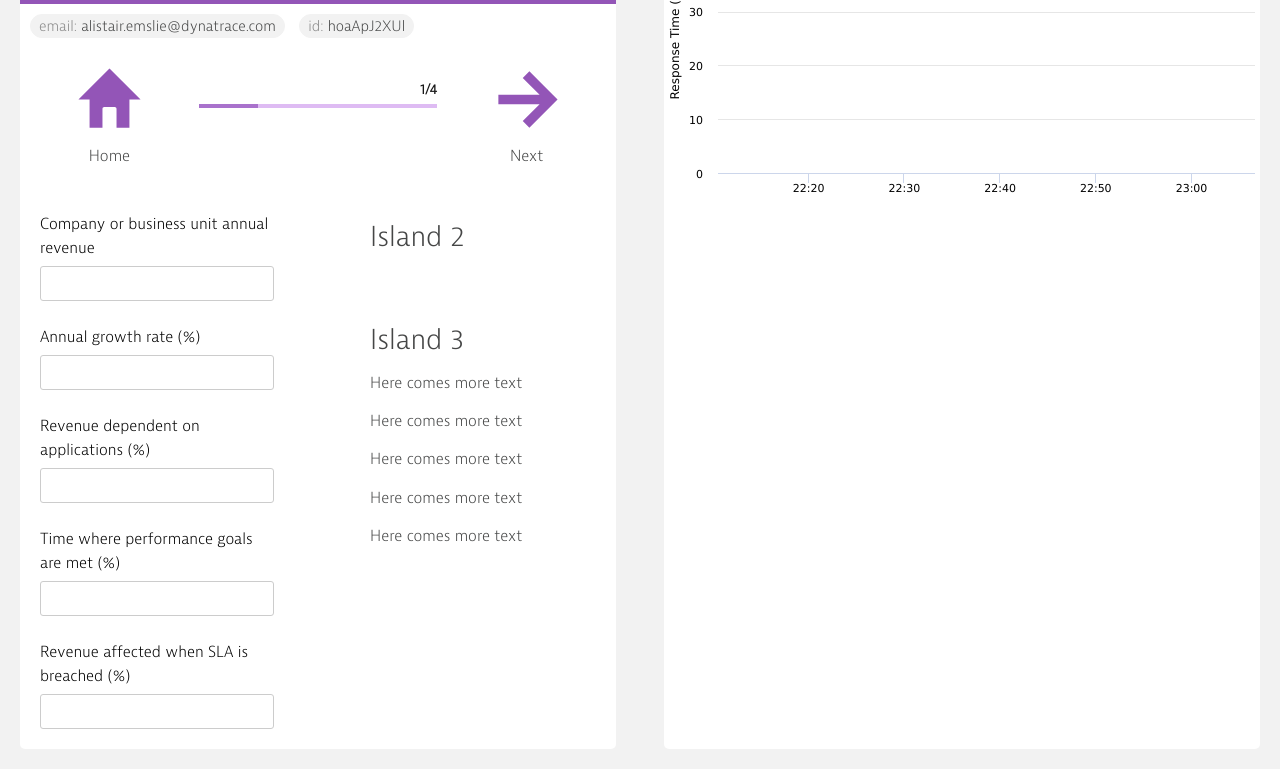
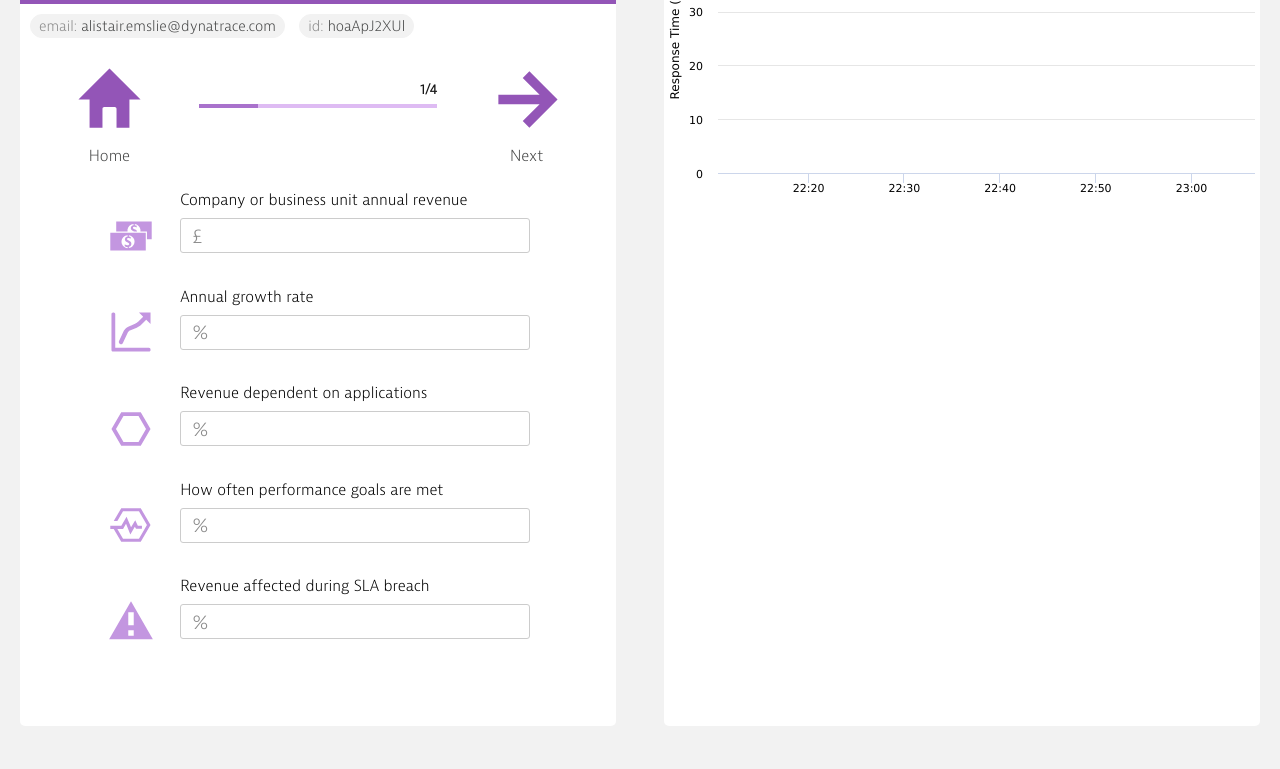
Before and after one commit to yaypm/bva, a website with bundled scripts: page app/routes/workflow.html in a window 1280 px wide. Shown: the part 169-938 px from the top of the page. After the commit the page ends 915 px from the top, so only its background shows below. Built offline with nearby package versions, Linux system fonts and the light colour scheme.

Commit message:
Updated questions

```diff
--- a/app/routes/workflow.html
+++ b/app/routes/workflow.html
@@ -128,9 +128,9 @@
   <a class="nav__brand" href="/">
     <img class="nav__logo" src="http://assets.dynatrace.com/global/logos/dynatrace-logo.svg" alt="dynatrace logo"/>
   </a>
-  <div class="nav__buttongroup">
-    <button data-target="#nav-bar-example1" class="nav__btn nav__btn--menutoggle">Menu</button>
-  </div>
+  <!-- <div class="nav__buttongroup"> -->
+    <!-- <button data-target="#nav-bar-example1" class="nav__btn nav__btn--menutoggle">Menu</button> -->
+  <!-- </div> -->
   <nav id="nav-bar-example1" class="nav__bar">
 
   </nav>
@@ -177,70 +177,75 @@
 <br />
 
 <!--start of progress-->
-<div class="progress" style="width: 100%"><div style="width: 30%; display: inline-block; text-align: center "><img src="/static/home.svg" style="height:75px; width: 75px"/><br />Home</div><div class="theme--purple" style="width: 40%; display: inline-block;vertical-align:top; margin-top: 20px "><label class="label--progressbar" for="p1">1/4</label><progress class="progressbar" value="1" max="4" if="p1"></progress></div><div style="width: 30%; display: inline-block; text-align: center"><img src="/static/menu-close.svg" style="height:75px; width: 75px"/><br />Next</div></div>
+<div class="progress" style="width: 100%"><div style="width: 30%; display: inline-block; text-align: center; margin-bottom: 20px "><img src="/static/home.svg" style="height:75px; width: 75px"/><br />Home</div><div class="theme--purple" style="width: 40%; display: inline-block;vertical-align:top; margin-top: 20px "><label class="label--progressbar" for="p1">1/4</label><progress class="progressbar" value="1" max="4" if="p1"></progress></div><div style="width: 30%; display: inline-block; text-align: center"><img src="/static/menu-close.svg" style="height:75px; width: 75px"/><br />Next</div></div>
 <!--end of progress-->
-
-<div class="section">
-
-
-
-<div class="column--1-of-2">
 
 
 
 <!--start of questions-->
-	<div style="padding: 20px; color: black">
+	<div style="padding-bottom: 20px; color: black; width: 100%; text-align: center">
 
 
-	<label for="i0" class="label" style="font-size: 1em">Company or business unit annual revenue</label>
-	<input type="text" class="inputfield" id="i0" oninput="if(getNumbers(this.value) != 'null') {this.value = parseInt(getNumbers(this.value)).toLocaleString() } else {this.value = ''}" style="height: 35px; width: 300px; max-width: 100%; font-size: 1em" />
+	<img src="/static/sales-light.svg" style="height: 50px; width: 50px; margin-right: 20px; display:inline-block; vertical-align:middle"/>
+	<div style="display:inline-block; text-align: left">
+	<label for="i1" class="label" style="font-size: 1em;">Company or business unit annual revenue</label>
+	<input type="text" class="inputfield" id="i1" placeholder="£" style="height: 35px; width: 350px;  font-size: 1.3em; display: inline-block"/>
+	</div>
 
 	<br /><br />
 
-	<label for="i0" class="label" style="font-size: 1em">Annual growth rate (%)</label>
-	<input type="text" class="inputfield" id="i1" style="font-size: 1em;height: 35px; width: 300px; max-width: 100%;"/>
+	<img src="/static/trend-light.svg" style="height: 50px; width: 50px; margin-right: 20px; display:inline-block; vertical-align:middle"/>
+	<div style="display:inline-block; text-align: left">
+	<label for="i1" class="label" style="font-size: 1em;">Annual growth rate</label>
+	<input type="text" class="inputfield" id="i1" placeholder="%" style="height: 35px; width: 350px;  font-size: 1.3em; display: inline-block"/>
+	</div>
 
 	<br /><br />
 
-	<label for="i0" class="label" style="font-size: 1em">Revenue dependent on applications (%)</label>
-	<input type="text" class="inputfield" id="i2" style="font-size: 1em;height: 35px; width: 300px; max-width: 100%;"/>
+	<img src="/static/application-light.svg" style="height: 50px; width: 50px; margin-right: 20px; display:inline-block; vertical-align:middle"/>
+	<div style="display:inline-block; text-align: left">
+	<label for="i1" class="label" style="font-size: 1em;">Revenue dependent on applications</label>
+	<input type="text" class="inputfield" id="i1" placeholder="%" style="height: 35px; width: 350px;  font-size: 1.3em; display: inline-block"/>
+	</div>
 
 	<br /><br />
 
-	<label for="i0" class="label" style="font-size: 1em">Time where performance goals are met (%)</label>
-	<input type="text" class="inputfield" id="i3" style="font-size: 1em;height: 35px; width: 300px; max-width: 100%;"/>
+	<img src="/static/health-light.svg" style="height: 50px; width: 50px; margin-right: 20px; display:inline-block; vertical-align:middle"/>
+	<div style="display:inline-block; text-align: left">
+	<label for="i1" class="label" style="font-size: 1em;">How often performance goals are met</label>
+	<input type="text" class="inputfield" id="i1" placeholder="%" style="height: 35px; width: 350px;  font-size: 1.3em; display: inline-block"/>
+	</div>
 
 	<br /><br />
 
-	<label for="i0" class="label" style="font-size: 1em">Revenue affected when SLA is breached (%)</label>
-	<input type="text" class="inputfield" id="i4" style="font-size: 1em;height: 35px; width: 300px; max-width: 100%;"/>
+	<img src="/static/warning-light.svg" style="height: 50px; width: 50px; margin-right: 20px; display:inline-block; vertical-align:middle"/>
+	<div style="display:inline-block; text-align: left">
+	<label for="i1" class="label" style="font-size: 1em;">Revenue affected during SLA breach</label>
+	<input type="text" class="inputfield" id="i1" placeholder="%" style="height: 35px; width: 350px;  font-size: 1.3em; display: inline-block"/>
+	</div>
+
 	</div>
  <!--end of questions-->
-
- </div>
 
 
 
 
-  <div class="column--1-of-2">
 
-  <div class="layout__container layout--half">
-    <div class="island">
-      <h2>Island 2</h2>
-    </div>
-    <div class="island">
-      <h2>Island 3</h2>
-      <p>Here comes more text</p>
-      <p>Here comes more text</p>
-      <p>Here comes more text</p>
-      <p>Here comes more text</p>
-      <p>Here comes more text</p>
-    </div>
-  </div>
 
-  </div>
 
-</div>
+
+  <!--start of secondary-->
+	<div style="font-size: 1.2em; padding-left: 7%; padding-right: 7%; padding-bottom: 10%">
+
+
+
+
+	</div>
+
+  <!--end of secondary-->
+
+
+
 
 
 
```
Also changed, not shown: static/application-light.svg (added), static/application.svg (added), static/health-light.svg (added), static/sales-light.svg (added), static/sales.svg (added), static/sla.svg (added), static/trend-light.svg (added), static/trend.svg (added), static/warning-light.svg (added), static/warning.svg (added).
